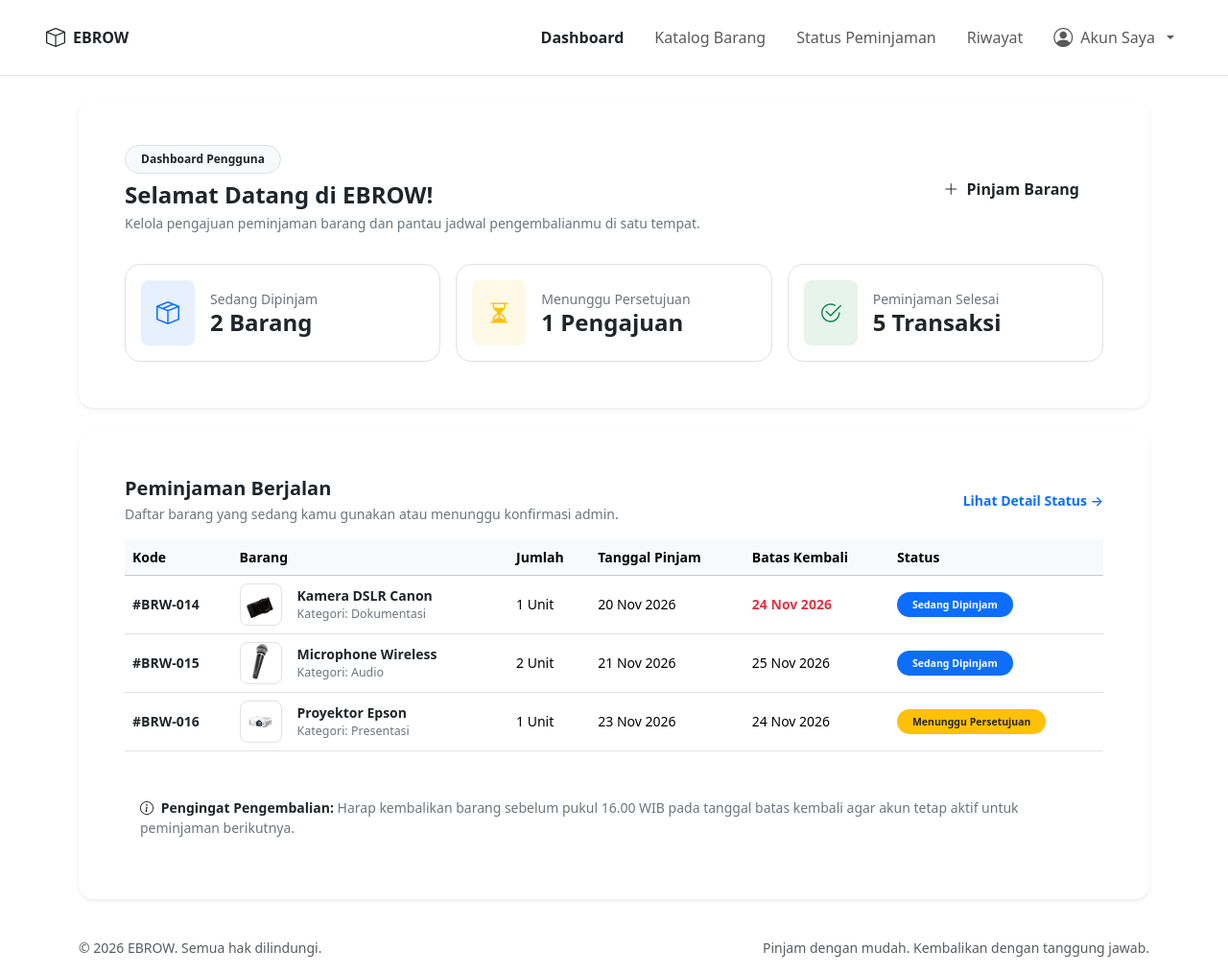
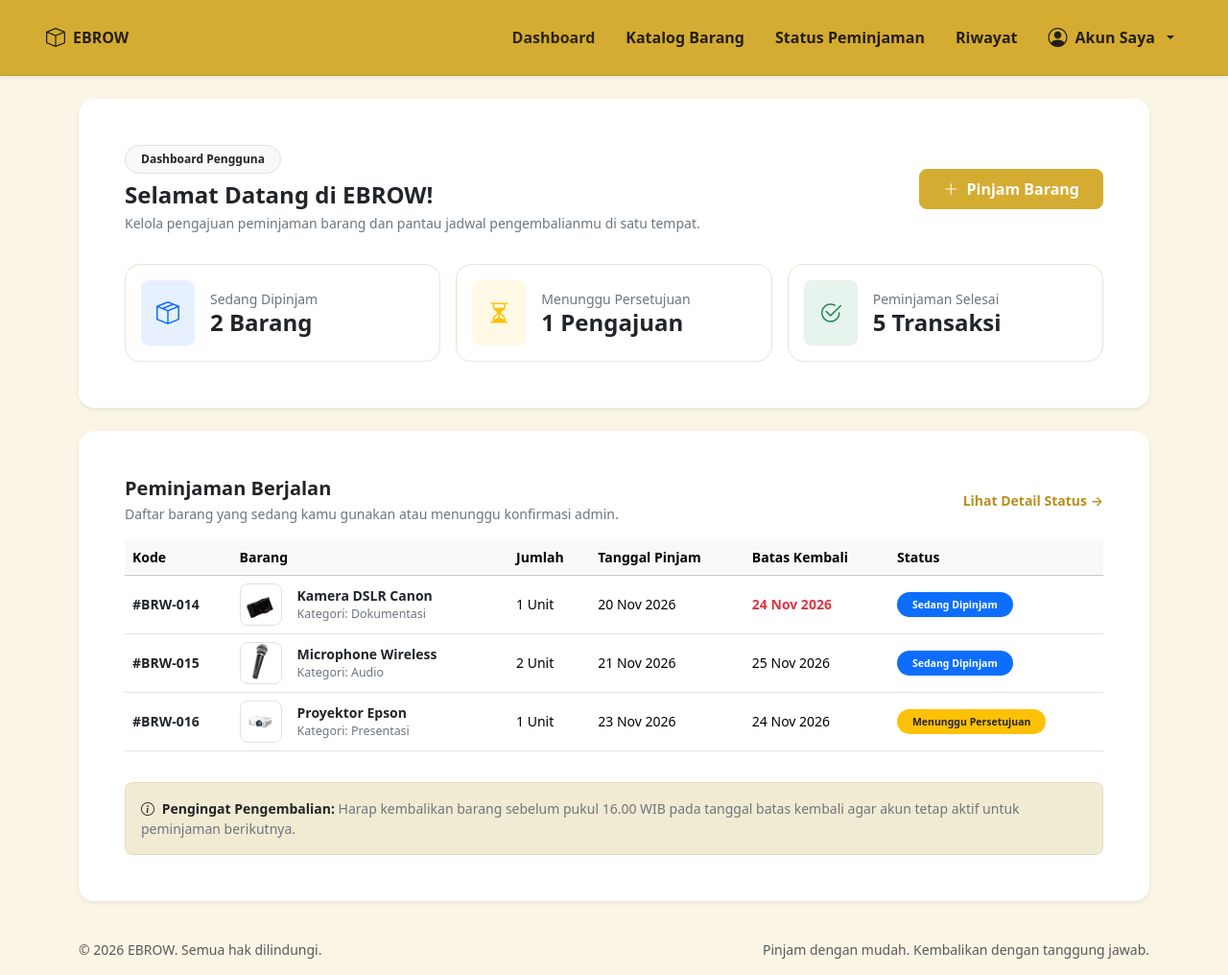
Before and after one commit to RamonExdeus/E-Brow, a PHP site: page /User/dashboard_user.html in a window 1280 px wide. Shown: the whole page at 96% size. Run offline with PHP 8.4, Linux system fonts and the light colour scheme.

Commit message:
menambah css external, dan menyesuaikan warna pada halaman user dan login screen

```diff
--- a/User/dashboard_user.html
+++ b/User/dashboard_user.html
@@ -8,13 +8,13 @@
   <link href="https://cdn.jsdelivr.net/npm/bootstrap@5.3.3/dist/css/bootstrap.min.css" rel="stylesheet" />
   <!-- Bootstrap Icons -->
   <link href="https://cdn.jsdelivr.net/npm/bootstrap-icons@1.11.3/font/bootstrap-icons.min.css" rel="stylesheet" />
-  <!-- Custom CSS Tim -->
-  <link rel="stylesheet" href="Login_Screen.css" />
+  <!-- External CSS User -->
+  <link rel="stylesheet" href="styleUser.css" />
 </head>
 <body class="d-flex flex-column min-vh-100">
 
   <!-- Navbar Pengguna -->
-  <nav class="navbar navbar-expand-md bg-white border-bottom py-3 px-4 px-lg-5 sticky-top">
+  <nav class="navbar navbar-expand-md ebrow-navbar shadow-sm py-3 px-4 px-lg-5 sticky-top">
     <div class="container-fluid px-0">
       <a class="navbar-brand d-flex align-items-center gap-2 fw-bold fs-6 text-dark" href="dashboard_user.html">
         <i class="bi bi-box fs-5"></i>
@@ -28,10 +28,10 @@
       <div class="collapse navbar-collapse justify-content-end" id="navbarUser">
         <ul class="navbar-nav align-items-md-center gap-md-3 mt-3 mt-md-0">
           <li class="nav-item">
-            <a class="nav-link active fw-semibold text-dark" href="dashboard_user.html">Dashboard</a>
+            <a class="nav-link active fw-semibold" href="dashboard_user.html">Dashboard</a>
           </li>
           <li class="nav-item">
-            <a class="nav-link" href="katalog.html">Katalog Barang</a>
+            <a class="nav-link" href="../katalog.html">Katalog Barang</a>
           </li>
           <li class="nav-item">
             <a class="nav-link" href="status_peminjaman.html">Status Peminjaman</a>
@@ -47,7 +47,7 @@
             <ul class="dropdown-menu dropdown-menu-end shadow-sm border-0 rounded-3">
               <li><a class="dropdown-item py-2" href="profil_user.html"><i class="bi bi-person me-2"></i>Profil Pengguna</a></li>
               <li><hr class="dropdown-divider"></li>
-              <li><a class="dropdown-item py-2 text-danger" href="login_screen.html"><i class="bi bi-box-arrow-right me-2"></i>Keluar</a></li>
+              <li><a class="dropdown-item py-2 text-danger" href="../login_screen.html"><i class="bi bi-box-arrow-right me-2"></i>Keluar</a></li>
             </ul>
           </li>
         </ul>
@@ -66,7 +66,7 @@
           <p class="small text-secondary mb-0">Kelola pengajuan peminjaman barang dan pantau jadwal pengembalianmu di satu tempat.</p>
         </div>
         <div class="d-flex gap-2">
-          <a href="katalog.html" class="btn btn-ebrow px-4 py-2 fw-semibold">
+          <a href="../katalog.html" class="btn btn-ebrow px-4 py-2 fw-semibold">
             <i class="bi bi-plus-lg me-1"></i> Pinjam Barang
           </a>
         </div>
@@ -75,7 +75,7 @@
       <!-- Kartu Statistik Ringkas -->
       <div class="row g-3 mt-3">
         <div class="col-md-4">
-          <div class="border rounded-4 p-3 h-100 d-flex align-items-center gap-3">
+          <div class="border rounded-4 p-3 h-100 d-flex align-items-center gap-3 user-stat-card">
             <div class="bg-primary bg-opacity-10 text-primary rounded-3 p-3">
               <i class="bi bi-box-seam fs-4"></i>
             </div>
@@ -87,7 +87,7 @@
         </div>
 
         <div class="col-md-4">
-          <div class="border rounded-4 p-3 h-100 d-flex align-items-center gap-3">
+          <div class="border rounded-4 p-3 h-100 d-flex align-items-center gap-3 user-stat-card">
             <div class="bg-warning bg-opacity-10 text-warning rounded-3 p-3">
               <i class="bi bi-hourglass-split fs-4"></i>
             </div>
@@ -99,7 +99,7 @@
         </div>
 
         <div class="col-md-4">
-          <div class="border rounded-4 p-3 h-100 d-flex align-items-center gap-3">
+          <div class="border rounded-4 p-3 h-100 d-flex align-items-center gap-3 user-stat-card">
             <div class="bg-success bg-opacity-10 text-success rounded-3 p-3">
               <i class="bi bi-check2-circle fs-4"></i>
             </div>
@@ -141,10 +141,10 @@
               <td class="fw-semibold text-dark">#BRW-014</td>
               <td>
                 <div class="d-flex align-items-center gap-3">
-                  <img src="assets/kamera.jpeg" alt="Kamera" width="44" height="44" class="rounded-3 object-fit-cover border" />
+                  <img src="../assets/kamera.jpeg" alt="Kamera" class="rounded-3 border user-item-thumb" />
                   <div>
                     <div class="fw-semibold text-dark">Kamera DSLR Canon</div>
-                    <div class="text-secondary" style="font-size: 0.78rem;">Kategori: Dokumentasi</div>
+                    <div class="text-secondary user-item-subtext">Kategori: Dokumentasi</div>
                   </div>
                 </div>
               </td>
@@ -157,10 +157,10 @@
               <td class="fw-semibold text-dark">#BRW-015</td>
               <td>
                 <div class="d-flex align-items-center gap-3">
-                  <img src="assets/mic.jpeg" alt="Mic Wireless" width="44" height="44" class="rounded-3 object-fit-cover border" />
+                  <img src="../assets/mic.jpeg" alt="Mic Wireless" class="rounded-3 border user-item-thumb" />
                   <div>
                     <div class="fw-semibold text-dark">Microphone Wireless</div>
-                    <div class="text-secondary" style="font-size: 0.78rem;">Kategori: Audio</div>
+                    <div class="text-secondary user-item-subtext">Kategori: Audio</div>
                   </div>
                 </div>
               </td>
@@ -173,10 +173,10 @@
               <td class="fw-semibold text-dark">#BRW-016</td>
               <td>
                 <div class="d-flex align-items-center gap-3">
-                  <img src="assets/proyektor.jpeg" alt="Proyektor" width="44" height="44" class="rounded-3 object-fit-cover border" />
+                  <img src="../assets/proyektor.jpeg" alt="Proyektor" class="rounded-3 border user-item-thumb" />
                   <div>
                     <div class="fw-semibold text-dark">Proyektor Epson</div>
-                    <div class="text-secondary" style="font-size: 0.78rem;">Kategori: Presentasi</div>
+                    <div class="text-secondary user-item-subtext">Kategori: Presentasi</div>
                   </div>
                 </div>
               </td>
--- /dev/null
+++ b/User/styleUser.css
@@ -0,0 +1,154 @@
+/* =========================================
+   EBROW - User Pages External Stylesheet
+   Tema Warna: Gold Mustard & Warm Cream
+   ========================================= */
+
+:root {
+  --ebrow-gold: #d5ac32;
+  --ebrow-gold-hover: #be9522;
+  --ebrow-cream: #fbf5e6;
+  --ebrow-soft-beige: #f2ebd3;
+  --ebrow-dark: #241f14;
+}
+
+body {
+  background-color: var(--ebrow-cream);
+  color: var(--ebrow-dark);
+  font-family: system-ui, -apple-system, "Segoe UI", Roboto, "Helvetica Neue", Arial, sans-serif;
+}
+
+/* Header / Navbar Emas (Sama dengan Landing Page & Katalog) */
+.ebrow-navbar {
+  background-color: var(--ebrow-gold) !important;
+  border-bottom: 1px solid rgba(36, 31, 20, 0.12);
+}
+
+.ebrow-navbar .navbar-brand,
+.ebrow-navbar .nav-link {
+  color: var(--ebrow-dark) !important;
+  font-weight: 600;
+  transition: opacity 0.2s ease;
+}
+
+.ebrow-navbar .nav-link:hover,
+.ebrow-navbar .nav-link.active {
+  color: #000000 !important;
+  opacity: 0.78;
+}
+
+.ebrow-navbar .navbar-toggler {
+  border-color: rgba(36, 31, 20, 0.35);
+}
+
+/* Tombol Utama EBROW (Emas Mustard) */
+.btn-ebrow {
+  background-color: var(--ebrow-gold);
+  color: #ffffff;
+  border: 1px solid var(--ebrow-gold);
+  border-radius: 0.5rem;
+  transition: all 0.2s ease;
+}
+
+.btn-ebrow:hover,
+.btn-ebrow:focus {
+  background-color: var(--ebrow-gold-hover);
+  border-color: var(--ebrow-gold-hover);
+  color: #ffffff;
+}
+
+/* Link Aksen EBROW */
+.ebrow-link {
+  color: #b88f1d;
+  transition: color 0.2s ease;
+}
+
+.ebrow-link:hover {
+  color: #8f6d10;
+  text-decoration: underline !important;
+}
+
+/* Form Input */
+.ebrow-input {
+  border-radius: 0.5rem;
+  border: 1px solid #dfd7c2;
+  padding: 0.55rem 0.85rem;
+  font-size: 0.9rem;
+  transition: border-color 0.2s ease, box-shadow 0.2s ease;
+}
+
+.ebrow-input:focus {
+  border-color: var(--ebrow-gold);
+  box-shadow: 0 0 0 0.2rem rgba(213, 172, 50, 0.22);
+}
+
+/* Toggle Show/Hide Password */
+.ebrow-password-toggle {
+  position: absolute;
+  right: 0.85rem;
+  top: 50%;
+  transform: translateY(-50%);
+  border: none;
+  background: transparent;
+  text-decoration: none;
+}
+
+.ebrow-password-toggle:hover {
+  color: var(--ebrow-dark) !important;
+}
+
+/* Kotak Informasi */
+.ebrow-info-box {
+  background-color: var(--ebrow-soft-beige);
+  border: 1px solid #e5dcc0;
+}
+
+/* Kartu Statistik Dashboard */
+.user-stat-card {
+  background-color: #ffffff;
+  border-color: #ece4ce !important;
+  transition: transform 0.15s ease, box-shadow 0.15s ease;
+}
+
+.user-stat-card:hover {
+  transform: translateY(-2px);
+  box-shadow: 0 4px 12px rgba(36, 31, 20, 0.06);
+}
+
+/* Kartu Daftar Status */
+.user-status-card {
+  border-color: #ece4ce !important;
+  transition: border-color 0.2s ease;
+}
+
+.user-status-card:hover {
+  border-color: var(--ebrow-gold) !important;
+}
+
+/* Thumbnail Gambar Barang */
+.user-item-thumb {
+  width: 44px;
+  height: 44px;
+  object-fit: cover;
+}
+
+.user-item-thumb-lg {
+  width: 64px;
+  height: 64px;
+  object-fit: cover;
+}
+
+.user-item-subtext {
+  font-size: 0.78rem;
+}
+
+/* Avatar Profil Pengguna */
+.user-avatar-circle {
+  width: 90px;
+  height: 90px;
+  background-color: var(--ebrow-soft-beige) !important;
+}
+
+.user-avatar-icon {
+  font-size: 2.8rem;
+  color: var(--ebrow-dark) !important;
+}
```
Also changed, not shown: Login_Screen.css (+22 -0 lines), User/profil_user.html (+8 -8 lines), User/riwayat_peminjaman.html (+18 -18 lines), User/status_peminjaman.html (+16 -18 lines), login_screen.html (+4 -4 lines).
